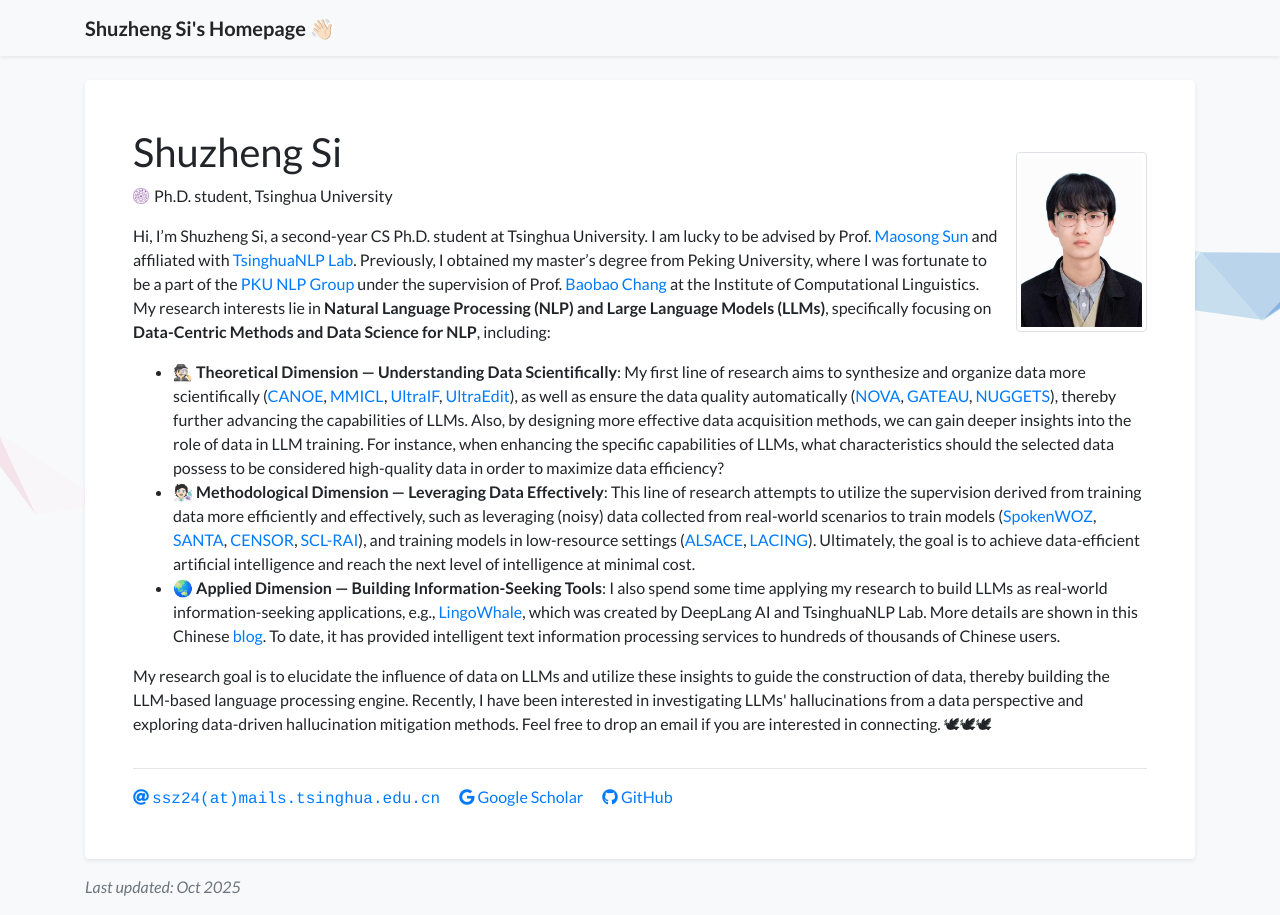
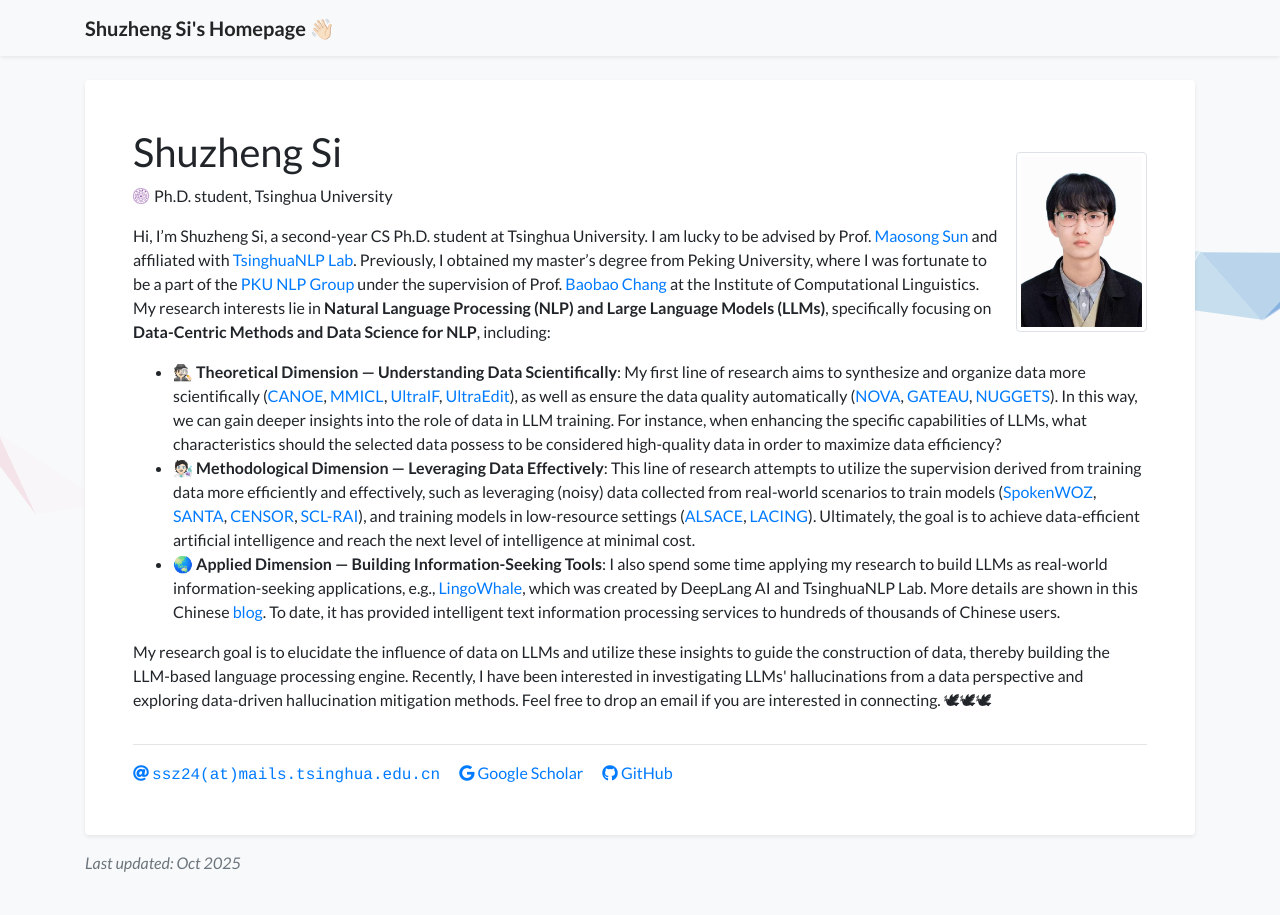
Before and after one commit to S1s-Z/s1s-z.github.io, a Jekyll site: the page built from index.html, in a window 1280 px wide. Built offline with Jekyll 4.4.1, drawn with Linux system fonts in a browser that asks for light colours; a style sheet for code colours, icons or effects is not loaded.

Commit message:
Update profile.yml

```diff
--- a/_data/profile.yml
+++ b/_data/profile.yml
@@ -23,7 +23,7 @@
   <br>
   <ul class="pub">
       <li>
-          🕵🏻 <b>Theoretical Dimension — Understanding Data Scientifically</b>: My first line of research aims to synthesize and organize data more scientifically (<a href="https://arxiv.org/abs/2505.16483">CANOE</a>, <a href="https://arxiv.org/abs/2309.07915">MMICL</a>, <a href="https://arxiv.org/abs/2502.04153">UltraIF</a>, <a href="https://arxiv.org/abs/2407.05282">UltraEdit</a>), as well as ensure the data quality automatically (<a href="https://arxiv.org/abs/2502.07340">NOVA</a>, <a href="https://arxiv.org/abs/2410.15633">GATEAU</a>, <a href="https://arxiv.org/abs/2312.10302">NUGGETS</a>), thereby further advancing the capabilities of LLMs. Also, by designing more effective data acquisition methods, we can gain deeper insights into the role of data in LLM training. For instance, when enhancing the specific capabilities of LLMs, what characteristics should the selected data possess to be considered high-quality data in order to maximize data efficiency?
+          🕵🏻 <b>Theoretical Dimension — Understanding Data Scientifically</b>: My first line of research aims to synthesize and organize data more scientifically (<a href="https://arxiv.org/abs/2505.16483">CANOE</a>, <a href="https://arxiv.org/abs/2309.07915">MMICL</a>, <a href="https://arxiv.org/abs/2502.04153">UltraIF</a>, <a href="https://arxiv.org/abs/2407.05282">UltraEdit</a>), as well as ensure the data quality automatically (<a href="https://arxiv.org/abs/2502.07340">NOVA</a>, <a href="https://arxiv.org/abs/2410.15633">GATEAU</a>, <a href="https://arxiv.org/abs/2312.10302">NUGGETS</a>). In this way, we can gain deeper insights into the role of data in LLM training. For instance, when enhancing the specific capabilities of LLMs, what characteristics should the selected data possess to be considered high-quality data in order to maximize data efficiency?
       </li>
       <li>
           🧑🏻‍🔬 <b>Methodological Dimension — Leveraging Data Effectively</b>: This line of research attempts to utilize the supervision derived from training data more efficiently and effectively, such as leveraging (noisy) data collected from real-world scenarios to train models (<a href="https://arxiv.org/abs/2305.13040">SpokenWOZ</a>, <a href="https://arxiv.org/abs/2305.04076">SANTA</a>, <a href="https://arxiv.org/abs/2311.08010">CENSOR</a>, <a href="https://arxiv.org/abs/2209.01646">SCL-RAI</a>), and training models in low-resource settings (<a href="https://arxiv.org/abs/2404.08491">ALSACE</a>, <a href="https://arxiv.org/abs/2411.14279">LACING</a>). Ultimately, the goal is to achieve data-efficient artificial intelligence and reach the next level of intelligence at minimal cost.
```
